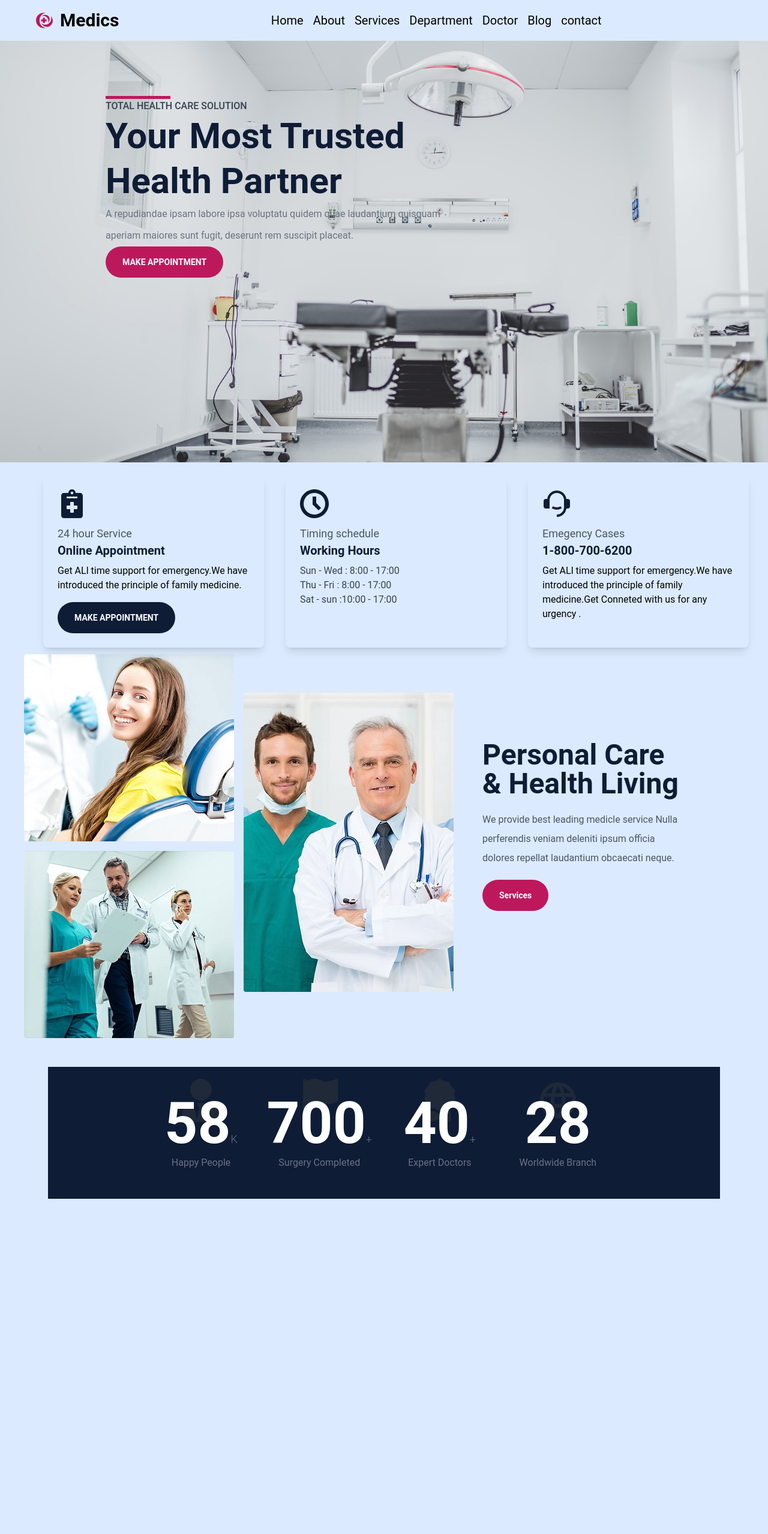
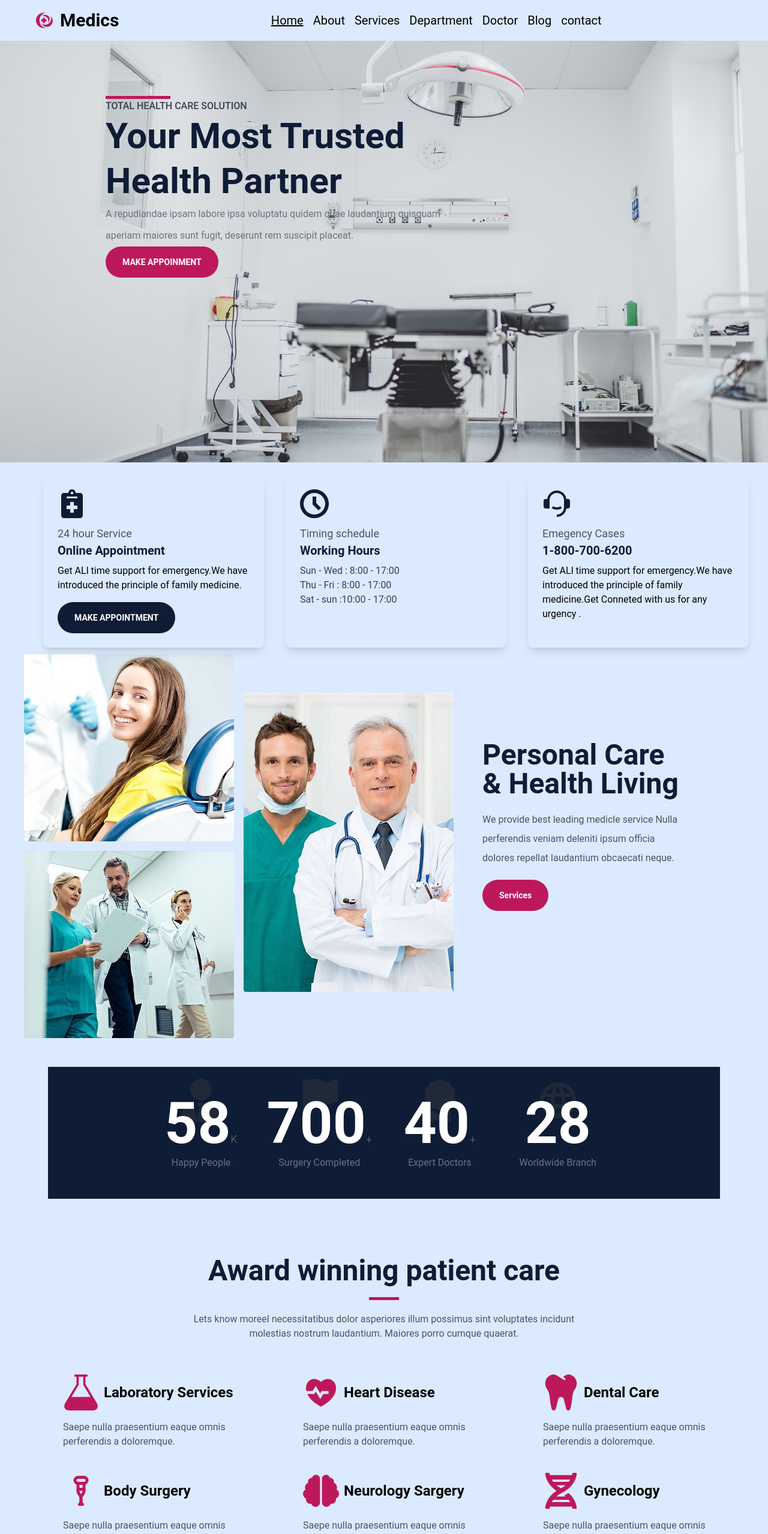
Before and after one commit to ShahidaMahtab/Medics, a React (Create React App) app: page /home in a window 1280 px wide. Shown: the top 2558 px of the page at 60% size. Before the commit the page ends 2047 px from the top, so only its background shows below. Built offline with nearby package versions, Linux system fonts and the light colour scheme.

Commit message:
patient care feature and custom Link updated

```diff
--- a/src/App.js
+++ b/src/App.js
@@ -1,6 +1,8 @@
 import { useState } from "react";
 import { Routes, Route } from "react-router-dom";
 import Home from "./Pages/HomePage/Home/Home";
+import MakeAppoinment from "./Pages/MakeAppoinment/MakeAppoinment";
+import NotFound from "./Pages/NotFound/NotFound";
 import Navbar from "./Pages/SharedComponents/Navbar/Navbar";
 function App() {
   const [open, setOpen] = useState(false);
@@ -10,6 +12,8 @@ function App() {
       <Routes>
         <Route path="/" element={<Home open={open} />} />
         <Route path="/home" element={<Home open={open} />} />
+        <Route path="/makeappoinment" element={<MakeAppoinment />} />
+        <Route path="*" element={<NotFound />} />
       </Routes>
     </div>
   );
--- /dev/null
+++ b/src/Pages/HomePage/CustomLink/CustomLink.js
@@ -0,0 +1,20 @@
+import React from "react";
+import { Link, useMatch, useResolvedPath } from "react-router-dom";
+
+const CustomLink = ({ children, to, ...props }) => {
+  let resolved = useResolvedPath(to);
+  let match = useMatch({ path: resolved.pathname, end: true });
+  return (
+    <div>
+      <Link
+        style={{ textDecoration: match ? "underline" : "none" }}
+        to={to}
+        {...props}
+      >
+        {children}
+      </Link>
+    </div>
+  );
+};
+
+export default CustomLink;
--- a/src/Pages/HomePage/Hero/Hero.js
+++ b/src/Pages/HomePage/Hero/Hero.js
@@ -1,4 +1,5 @@
 import React from "react";
+import { Link } from "react-router-dom";
 
 import hero from "../../../Images/slider-bg-1.jpg";
 import PrimaryButton from "../../SharedComponents/PrimaryButton/PrimaryButton";
@@ -30,11 +31,13 @@ const Hero = (props) => {
           aperiam maiores sunt fugit, deserunt rem suscipit placeat.
         </p>
         <div className="ml-10 md:ml-0">
-          <PrimaryButton
-            text={"MAKE APPOINTMENT"}
-            bgColor={"bg-pink-700"}
-            hover={"hover:bg-[#0E1C36]"}
-          />
+          <Link to={"/makeappoinment"}>
+            <PrimaryButton
+              text={"MAKE APPOINMENT"}
+              bgColor={"bg-pink-700"}
+              hover={"hover:bg-[#0E1C36]"}
+            />
+          </Link>
         </div>
       </div>
     </section>
--- a/src/Pages/HomePage/Home/Home.js
+++ b/src/Pages/HomePage/Home/Home.js
@@ -1,5 +1,6 @@
 import React from "react";
 import Hero from "../Hero/Hero";
+import PatientCareFeature from "../PatientCareFeature/PatientCareFeature";
 import PersonalCare from "../PersonalCare/PersonalCare";
 import Schedules from "../Schedules/Schedules";
 import Stats from "../Stats/Stats";
@@ -12,6 +13,7 @@ const Home = (props) => {
       <Schedules />
       <PersonalCare />
       <Stats />
+      <PatientCareFeature />
     </div>
   );
 };
--- /dev/null
+++ b/src/Pages/HomePage/PatientCareFeature/PatientCareFeature.js
@@ -0,0 +1,66 @@
+import React from "react";
+import { ImLab } from "react-icons/im";
+import { RiHeartPulseFill } from "react-icons/ri";
+import { FaTooth, FaBrain, FaDna } from "react-icons/fa";
+import { TbCrutches } from "react-icons/tb";
+import PatientFeatureItems from "../PatientFeatureItems/PatientFeatureItems";
+const PatientCareFeature = () => {
+  const features = [
+    {
+      id: 141,
+      title: "Laboratory Services",
+      desc: "Saepe nulla praesentium eaque omnis perferendis a doloremque.",
+      icon: <ImLab />,
+    },
+    {
+      id: 142,
+      title: "Heart Disease",
+      desc: "Saepe nulla praesentium eaque omnis perferendis a doloremque.",
+      icon: <RiHeartPulseFill />,
+    },
+    {
+      id: 143,
+      title: "Dental Care",
+      desc: "Saepe nulla praesentium eaque omnis perferendis a doloremque.",
+      icon: <FaTooth />,
+    },
+    {
+      id: 144,
+      title: "Body Surgery",
+      desc: "Saepe nulla praesentium eaque omnis perferendis a doloremque.",
+      icon: <TbCrutches />,
+    },
+    {
+      id: 145,
+      title: "Neurology Sargery",
+      desc: "Saepe nulla praesentium eaque omnis perferendis a doloremque.",
+      icon: <FaBrain />,
+    },
+    {
+      id: 146,
+      title: "Gynecology",
+      desc: "Saepe nulla praesentium eaque omnis perferendis a doloremque.",
+      icon: <FaDna />,
+    },
+  ];
+  return (
+    <div className="container mx-auto py-12 text-center">
+      <h2 className="text-5xl text-[#0E1C36] font-semibold mb-5">
+        Award winning patient care
+      </h2>
+      <div className="border-t-[5px] w-[50px]  border-pink-700 mx-auto mb-5"></div>
+      <p className="mb-14 text-gray-600">
+        Lets know moreel necessitatibus dolor asperiores illum possimus sint
+        voluptates incidunt <br /> molestias nostrum laudantium. Maiores porro
+        cumque quaerat.
+      </p>
+      <div className="grid grid-cols-1 md:grid-cols-3 justify-center gap-y-10 pl-20">
+        {features.map((feature) => (
+          <PatientFeatureItems key={feature.id} feature={feature} />
+        ))}
+      </div>
+    </div>
+  );
+};
+
+export default PatientCareFeature;
--- /dev/null
+++ b/src/Pages/HomePage/PatientFeatureItems/PatientFeatureItems.js
@@ -0,0 +1,19 @@
+import React from "react";
+
+const PatientFeatureItems = (props) => {
+  const { icon, title, desc } = props.feature;
+  return (
+    <div className="mx-auto ">
+      <div className="flex gap-2 items-center">
+        <div className="text-pink-700 text-6xl">{icon}</div>
+
+        <h3 className="text-2xl font-semibold ">{title}</h3>
+      </div>
+      <div className="text-left">
+        <p className="w-[350px] text-base text-gray-600 mt-4">{desc}</p>
+      </div>
+    </div>
+  );
+};
+
+export default PatientFeatureItems;
--- /dev/null
+++ b/src/Pages/MakeAppoinment/MakeAppoinment.js
@@ -0,0 +1,11 @@
+import React from "react";
+
+const MakeAppoinment = () => {
+  return (
+    <div>
+      <h2>from btn</h2>
+    </div>
+  );
+};
+
+export default MakeAppoinment;
--- /dev/null
+++ b/src/Pages/NotFound/NotFound.js
@@ -0,0 +1,12 @@
+import React from "react";
+
+const NotFound = () => {
+  return (
+    <div>
+      <h2>404</h2>
+      <h3>page not found</h3>
+    </div>
+  );
+};
+
+export default NotFound;
--- /dev/null
+++ b/src/Pages/SharedComponents/BookAppointment/BookAppointment.js
@@ -0,0 +1,12 @@
+import React from "react";
+
+const BookAppointment = () => {
+  return (
+    <div>
+      <h2>Book An Appoinment</h2>
+      <h3>only form</h3>
+    </div>
+  );
+};
+
+export default BookAppointment;
--- a/src/Pages/SharedComponents/Navbar/Navbar.js
+++ b/src/Pages/SharedComponents/Navbar/Navbar.js
@@ -1,8 +1,8 @@
 import React from "react";
-import { Link } from "react-router-dom";
 
 import { AiOutlineMenu, AiOutlineCloseSquare } from "react-icons/ai";
 import { FaMedrt } from "react-icons/fa";
+import CustomLink from "../../HomePage/CustomLink/CustomLink";
 
 const navigation = [
   { id: 1, to: "/home", name: "Home" },
@@ -47,12 +47,12 @@ const Navbar = (props) => {
         >
           {navigation.map((nav) => (
             <li key={nav.id} className="text-xl ml-14 md:ml-4 mb-4  md:mb-0  ">
-              <Link
+              <CustomLink
                 to={nav.to}
                 className="text-black hover:text-pink-700 duration-500"
               >
                 {nav.name}
-              </Link>
+              </CustomLink>
             </li>
           ))}
         </ul>
```
